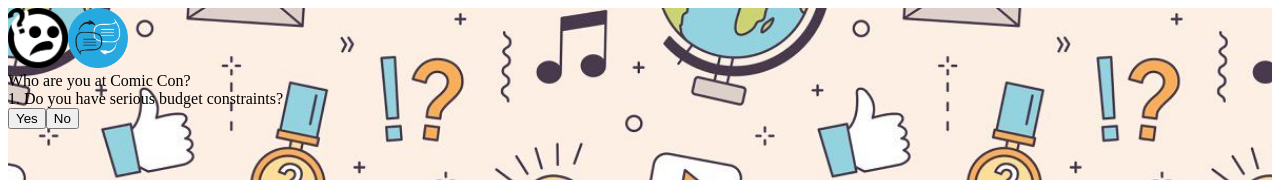
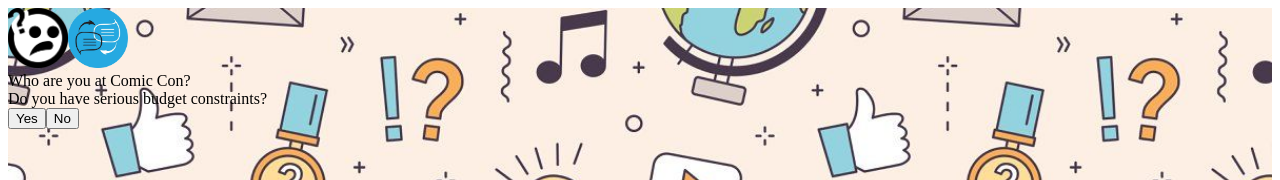
Before and after one commit to ToMattBan/quem_sou, a Vue app: page /quiz/comicCon in a window 1280 px wide. Shown: the top 180 px of the page. Built offline with nearby package versions, Linux system fonts and the light colour scheme.

Commit message:
Fix some small css bugs

```diff
--- a/src/components/QuizResult.vue
+++ b/src/components/QuizResult.vue
@@ -1,7 +1,7 @@
 <template>
   <div class="_1/1">
     <img class="resultImage" :src="resultImage" />
-    <div class="_fz30">{{ resultTitle }}</div>
+    <div class="_fz30 _ttc">{{ resultTitle }}</div>
     <p>{{ resultDesc }}</p>
   </div>
 </template>
--- a/src/views/QuizView.vue
+++ b/src/views/QuizView.vue
@@ -4,7 +4,6 @@
 
     <div class="_1/1 _df _fxdc _jcsb" v-if="!quizeEnded">
       <div class="_fz24">
-        <span>{{ _questionNumber + 1 }}. </span>
         <span>{{ actualQuizTexts.questions[_questionNumber] }}</span>
       </div>
 
```
